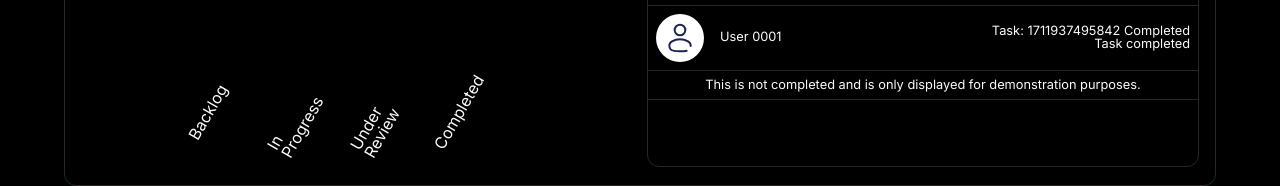
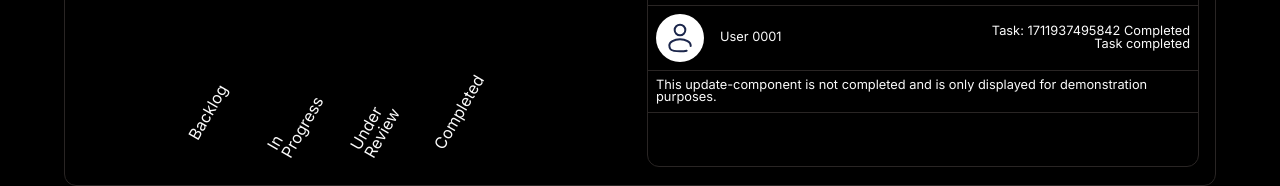
Before and after one commit to williamalowe/Dockitt, a React (Vite) app: page /dashboard in a window 1280 px wide. Shown: the part 573-759 px from the top of the page. Built offline with nearby package versions, Linux system fonts and the light colour scheme.

Commit message:
fix: fix update-component text

```diff
--- a/src/components/Updates/Updates.jsx
+++ b/src/components/Updates/Updates.jsx
@@ -77,7 +77,7 @@ const Updates = () => {
           </div>
         </div>
         <div className={styles.updateMsg}>
-          This is not completed and is only displayed for demonstration purposes.
+          This update-component is not completed and is only displayed for demonstration purposes.
         </div>
       </div>
     </article>
```
